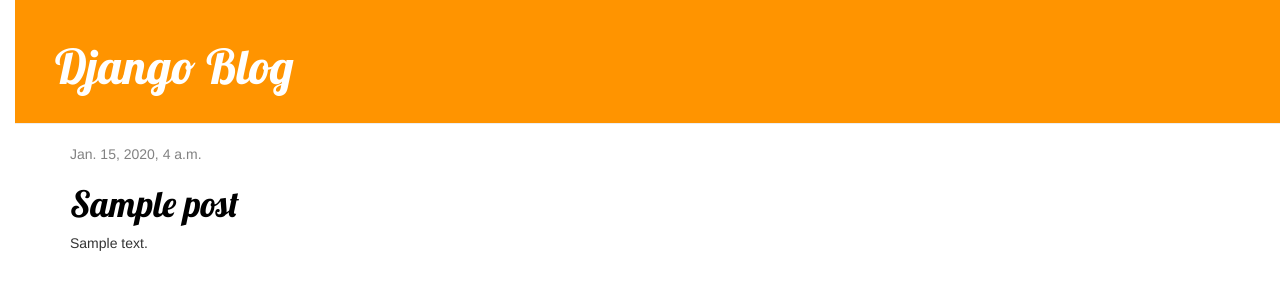
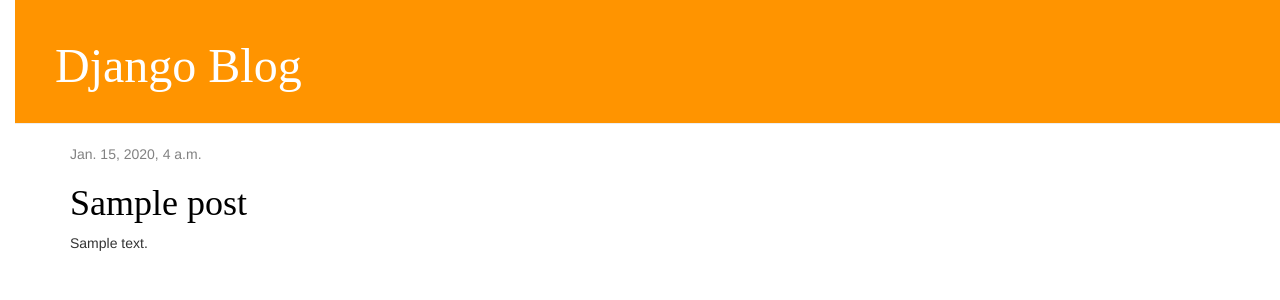
Before and after one commit to JSBCCA/django-blog, a Django app: template blog/templates/blog/post_list.html in a window 1280 px wide. Shown: the top 300 px of the page. Run offline with Django 3.2, Linux system fonts and the light colour scheme; the template is opened without the code that fills it: values that come from a table or form of the project are taken from there, others are empty; tables that the repository leaves empty hold one stand-in row (values such as "Sample post"); some libraries are stand-ins or nearby versions.

Commit message:
changed font

```diff
--- a/blog/static/css/blog.css
+++ b/blog/static/css/blog.css
@@ -1,6 +1,6 @@
 h1 a {
     color: #FCA205;
-    font-family: 'Lobster';
+    font-family: 'Times New Roman', Times, serif;
 }
 
 body {
```
